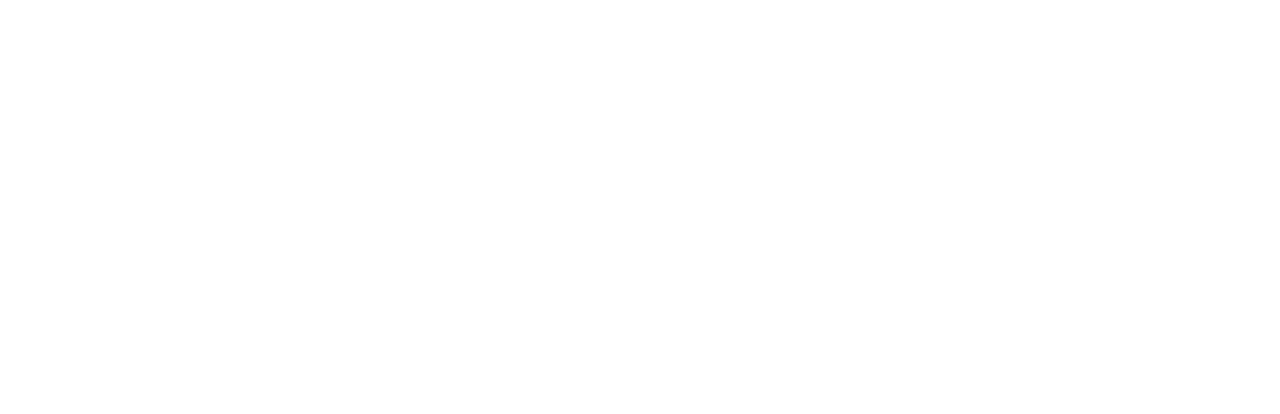
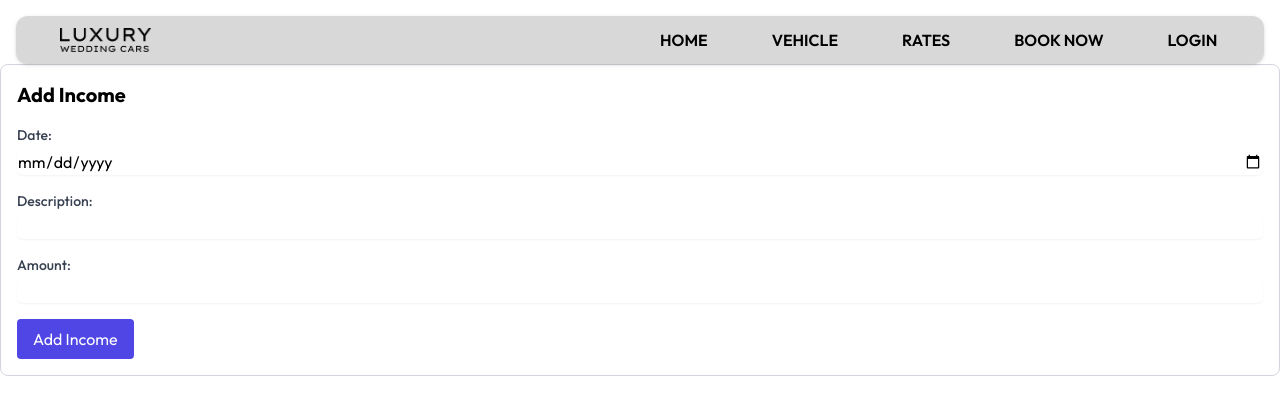
Before and after one commit to Binura99/Wedding_Car_Rental_Management_System, a React (Create React App) app: page /monthReport in a window 1280 px wide. Before the commit this address had no page. Shown: the top 414 px of the page. Built offline with nearby package versions, Linux system fonts and the light colour scheme; a web font is replaced by a local one.

Commit message:
New commit

```diff
--- a/src/Pages/AdminDashboard.jsx
+++ b/src/Pages/AdminDashboard.jsx
@@ -32,10 +32,10 @@
                         </button>
                     </a>
             {/* 1.3 */}
-                        <button className='gap-2 items-center flex flex-col p-5 w-[200px] rounded-2xl transition-all duration-200 bg-white shadow-lg hover:bg-orange-200 cursor-pointer'>
+                        {/* <button className='gap-2 items-center flex flex-col p-5 w-[200px] rounded-2xl transition-all duration-200 bg-white shadow-lg hover:bg-orange-200 cursor-pointer'>
                             <img src={CARS_REPORT} alt="User" className='h-32' />
                             <p className='font-semibold text-center'>REPORTS</p>
-                        </button>
+                        </button> */}
             </div>
 {/* 2 */}
             <div className='my-5 flex flex-row gap-x-24'>
--- a/src/Pages/DriverDashboard.jsx
+++ b/src/Pages/DriverDashboard.jsx
@@ -1,8 +1,114 @@
-import React from 'react'
+
+import axios from 'axios';
+import React, { useState, useEffect } from 'react';
+
 
 export const DriverDashboard = () => {
+
+  const [listOfReservation, setListOfReservation] = useState([]);
+  const [searchDriverName, setSearchDriverName] = useState('');
+
+  const token = localStorage.getItem('accessToken');
+  const [currentName, setCurrentName] = useState('');
+  const [reservationId, setReservationId] = useState('');
+
+  useEffect(() => {
+    if (token) {
+      try {
+        const user = JSON.parse(atob(token.split('.')[1]));// Decoding the JWT payload
+        setCurrentName(user.name);
+
+      } catch (error) {
+        console.error('Error decoding the JWT payload:', error);
+        // Handle any error that may occur during decoding
+      }
+    }
+  }, [token, currentName]);
+
+  useEffect(() => {
+    axios.get('http://localhost:3001/reservations').then((response) => {
+      setListOfReservation(response.data);
+    });
+  }, []);
+
   return (
-    <div>DriverDashboard</div>
+    <div className='w-full relative h-full flex flex-col mt-[-65px] items-center bg-slate-200'>
+
+      <div className="w-full flex flex-col mt-[80px]" >
+        <p className="text-black text-center text-3xl mt-2 font-LexandExa">DRIVER DASHBOARD</p>
+      </div>
+
+      {/* <div className='flex justify-center gap-3 bg-white shadow-lg rounded-lg mt-6'>
+
+        <input
+          type='text'
+          value={ currentName }
+          placeholder='Search by Driver Name'
+          className='py-1 px-2 border border-gray-300 rounded my-3'
+        />
+
+      </div> */}
+
+      <div className='w-full mx-auto overflow-x-auto md:max-w-[1400px] bg-white my-5 rounded-xl shadow-lg z-0'>
+        <div className='justify-center'>
+          <table className='min-w-full my-5 bg-white rounded'>
+            <thead>
+              <tr>
+                <th className='py-2 px-4 bg-gray-100 border-b'>R.ID</th>
+                <th className='py-2 px-4 bg-gray-100 border-b'>Name</th>
+                <th className='py-2 px-4 bg-gray-100 border-b'>Email</th>
+                <th className='py-2 px-4 bg-gray-100 border-b'>Package</th>
+                <th className='py-2 px-4 bg-gray-100 border-b'>Vehicle</th>
+                <th className='py-2 px-4 bg-gray-100 border-b'>Con.Number</th>
+                <th className='py-2 px-4 bg-gray-100 border-b'>NIC</th>
+                <th className='py-2 px-4 bg-gray-100 border-b'>From</th>
+                <th className='py-2 px-4 bg-gray-100 border-b'>To</th>
+                <th className='py-2 px-4 bg-gray-100 border-b'>Pickup Date</th>
+                <th className='py-2 px-4 bg-gray-100 border-b'>P.Time</th>
+                <th className='py-2 px-4 bg-gray-100 border-b'>D.Time</th>
+                <th className='py-2 px-4 bg-gray-100 border-b'>Message</th>
+
+                <th className='py-2 px-4 bg-gray-100 border-b'>Driver</th>
+                <th className='py-2 px-4 bg-gray-100 border-b'>Dri.Contact</th>
+
+              </tr>
+            </thead>
+            <tbody>
+              {listOfReservation
+                .filter(
+                  (value) =>
+                    value.rDriver.toLowerCase().includes(searchDriverName.toLowerCase())
+
+                )
+                .map((value, key) => (
+                  <tr key={value.id}>
+                    <td className='py-2 px-4 border-b'>{value.id}</td>
+                    <td className='py-2 px-4 border-b'>{value.name}</td>
+                    <td className='py-2 px-4 border-b'>{value.email}</td>
+                    <td className='py-2 px-4 border-b'>{value.rPackage}</td>
+                    <td className='py-2 px-4 border-b'>{value.rVehicle}</td>
+                    <td className='py-2 px-4 border-b'>{value.contactNumber}</td>
+                    <td className='py-2 px-4 border-b'>{value.nic}</td>
+                    <td className='py-2 px-4 border-b'>{value.pLocation}</td>
+                    <td className='py-2 px-4 border-b'>{value.dLocation}</td>
+                    <td className='py-2 px-4 border-b'>{value.pDate}</td>
+                    <td className='py-2 px-4 border-b'>{value.pTime}</td>
+                    <td className='py-2 px-4 border-b'>{value.dTime}</td>
+                    <td className='py-2 px-4 border-b'>{value.message}</td>
+
+                    <td className='py-2 px-4 border-b'>{value.rDriver}</td>
+                    <td className='py-2 px-4 border-b'>{value.driverNum}</td>
+                    <td className='py-2 px-4 border-b'>
+
+                    </td>
+                  </tr>
+                ))}
+            </tbody>
+          </table>
+        </div>
+      </div>
+
+    </div>
   )
 };
 export default DriverDashboard
--- a/src/Pages/LoginPage.jsx
+++ b/src/Pages/LoginPage.jsx
@@ -9,6 +9,7 @@
   let navigate = useNavigate();
   const [email, setEmail] = useState('');
   const [password, setPassword] = useState('');
+  const [errorMessage, setErrorMessage] = useState("");
 
   const login = () => {
     const data = { email: email, password: password };
@@ -22,7 +23,13 @@
 
   const handleSubmit = (e) => {
     e.preventDefault();
+    if (!email || !password) {
+      setErrorMessage("Please fill in all fields");
+      return;
+    }else{
     login();
+    return;
+  }
 
   };
 
@@ -52,7 +59,7 @@
                 id='userEmail'
                 onChange={(e) => setEmail(e.target.value)}
                 value={email}
-                required
+
               />
 
               <label htmlFor="Password" className="text-base font-medium text-gray-900">
@@ -66,9 +73,13 @@
                 id='password'
                 onChange={(e) => setPassword(e.target.value)}
                 value={password}
-                required
+
               />
             </div>
+
+            {errorMessage && (
+                <p className="text-red-500 mb-4">{errorMessage}</p>
+              )}
 
             <div className='w-full flex items-center justify-between'>
               <div className='w-full flex'>
@@ -90,7 +101,7 @@
               </button>
             </a>
 
-          <div className='w-full flex items-center justify-center relative py-2 my-2'>
+          {/* <div className='w-full flex items-center justify-center relative py-2 my-2'>
             <div className='w-full h-[1px] bg-black'></div>
             <p className='text-lg absolute text-black/80 bg-[#f5f5f5]'>or</p>
           </div>
@@ -98,7 +109,7 @@
           <div className='w-full text-black font-medium my-2 bg-white border-2 border-[#CCB195] rounded-3xl p-2 text-center flex items-center justify-center transition-all duration-200 hover:bg-[#CCB195]  hover:text-white cursor-pointer'>
             <img src={GIcon} alt='Google_Image' className='h-5 mr-2' />
             LOGIN WITH GOOGLE ACCOUNT
-          </div>
+          </div> */}
         </div>
       </div>
     </div>
--- /dev/null
+++ b/src/Pages/MonthReport.jsx
@@ -0,0 +1,62 @@
+import React, { useState } from 'react';
+
+export const MonthReport = () => {
+  const [date, setDate] = useState('');
+  const [description, setDescription] = useState('');
+  const [amount, setAmount] = useState('');
+
+  const handleSubmit = (event) => {
+    event.preventDefault();
+    // Send the income data to the backend API using fetch or axios
+    // Clear the form after submission
+  };
+
+  return (
+    <form onSubmit={handleSubmit} className="p-4 border border-gray-300 rounded-lg">
+      <h2 className="text-xl font-bold mb-4">Add Income</h2>
+      <div className="mb-4">
+        <label htmlFor="date" className="block text-sm font-medium text-gray-700">
+          Date:
+        </label>
+        <input
+          type="date"
+          id="date"
+          className="mt-1 block w-full rounded-md border-gray-300 shadow-sm focus:border-indigo-500 focus:ring focus:ring-indigo-200 focus:ring-opacity-50"
+          value={date}
+          onChange={(e) => setDate(e.target.value)}
+        />
+      </div>
+      <div className="mb-4">
+        <label htmlFor="description" className="block text-sm font-medium text-gray-700">
+          Description:
+        </label>
+        <input
+          type="text"
+          id="description"
+          className="mt-1 block w-full rounded-md border-gray-300 shadow-sm focus:border-indigo-500 focus:ring focus:ring-indigo-200 focus:ring-opacity-50"
+          value={description}
+          onChange={(e) => setDescription(e.target.value)}
+        />
+      </div>
+      <div className="mb-4">
+        <label htmlFor="amount" className="block text-sm font-medium text-gray-700">
+          Amount:
+        </label>
+        <input
+          type="number"
+          step="0.01"
+          id="amount"
+          className="mt-1 block w-full rounded-md border-gray-300 shadow-sm focus:border-indigo-500 focus:ring focus:ring-indigo-200 focus:ring-opacity-50"
+          value={amount}
+          onChange={(e) => setAmount(e.target.value)}
+        />
+      </div>
+      <button
+        type="submit"
+        className="px-4 py-2 bg-indigo-600 text-white rounded hover:bg-indigo-700 focus:outline-none focus:ring focus:ring-indigo-200 focus:ring-opacity-50"
+      >
+        Add Income
+      </button>
+    </form>
+  );
+};
--- a/src/Pages/UserDashboard.jsx
+++ b/src/Pages/UserDashboard.jsx
@@ -91,11 +91,12 @@
         <p className="mt-2 text-slate-500">Reservation No: <span className='font-semibold text-black'>{value.id}</span></p>
         <p className="mt-2 text-slate-500">Name: <span className='font-semibold text-black'>{value.name}</span></p>
         <p className="mt-2 text-slate-500">NIC: <span className='font-semibold text-black'>{value.nic}</span></p>
+        <p className="mt-2 text-slate-500">Date: <span className='font-semibold text-black'>{value.pDate}</span></p>
         <p className="mt-2 text-slate-500">Time: <span className='font-semibold text-black'>{value.pTime}</span></p>
         <p className="mt-2 text-slate-500">Location: <span className='font-semibold text-black'>{value.pLocation} to {value.dLocation}</span></p>
         <p className="mt-2 text-slate-500">Paid: </p>
-        <p className="mt-2 text-slate-500">Driver: </p>
-        <p className="mt-2 text-slate-500">Driver Number: </p>
+        <p className="mt-2 text-slate-500">Driver: <span className='font-semibold text-black'>{value.rDriver}</span></p>
+        <p className="mt-2 text-slate-500">Driver Number: <span className='font-semibold text-black'>{value.driverNum}</span></p>
         <p className="mt-2 text-center font-semibold text-sm text-slate-500">Notice <span className='text-red-700'>*</span> - If You Want The Change Details Please Call Our Hotline</p>
 
         <button className='w-full text-white font-bold mt-10 bg-[#c4c4c4] rounded-3xl p-2 text-center flex items-center justify-center hover:bg-[#caaa88]/80 cursor-pointer'
--- a/src/Routers/AppRouter.jsx
+++ b/src/Routers/AppRouter.jsx
@@ -17,7 +17,8 @@
 import { AdminDashboard } from "../Pages/AdminDashboard"
 import { ManageUsers } from "../Pages/ManageUsers"
 import { ManageBooking } from "../Pages/ManageBooking"
-import DriverDashboard from "../Pages/DriverDashboard"
+import { DriverDashboard } from "../Pages/DriverDashboard"
+import { MonthReport } from "../Pages/MonthReport"
 // import axios from "axios"
 // import { AuthContext } from "../helpers/AuthContext"
 // import { useState, useEffect} from "react"
@@ -50,6 +51,7 @@
           <Route path="driverDashboard" element={<DriverDashboard/>}/>
           <Route path="manageUsers" element={<ManageUsers/>}/>
           <Route path="manageBooking" element={<ManageBooking/>}/>
+          <Route path="monthReport" element={<MonthReport/>}/>
 
 
         </Route>
```
Also changed, not shown: src/helpers/AuthContext.jsx (+15 -2 lines).
